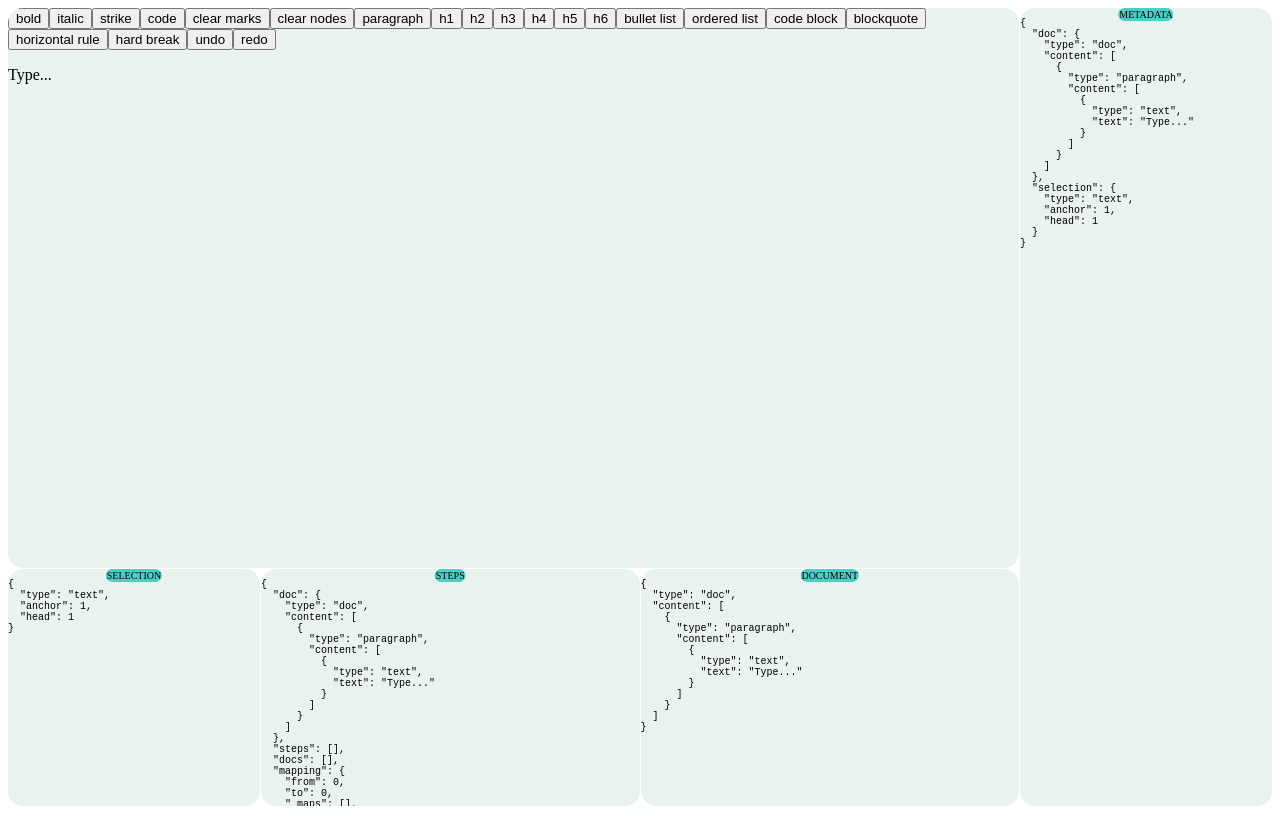
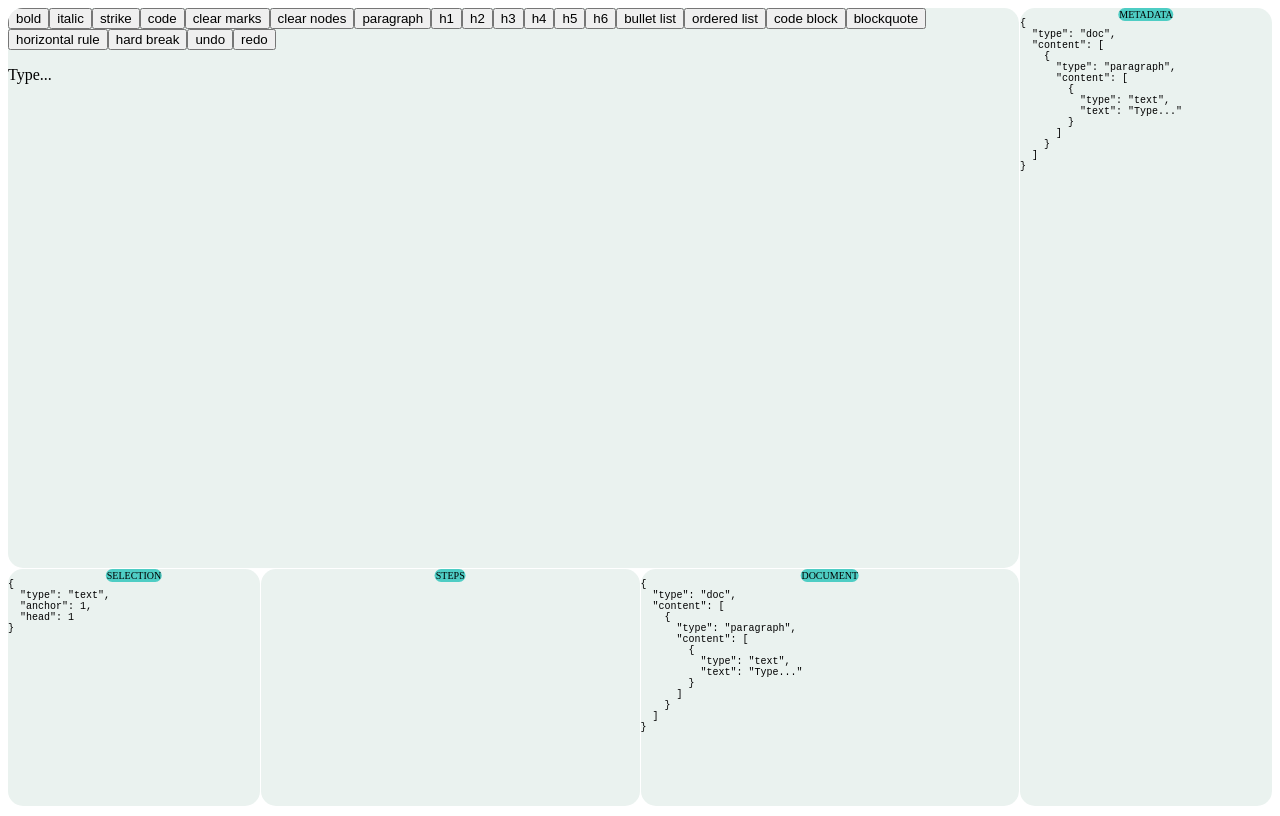
Before and after one commit to Alan-Rodz/tiptapts, a React (Create React App) app: page / in a window 1280 px wide. Built offline with nearby package versions, Linux system fonts and the light colour scheme.

Commit message:
add logic for steps

```diff
--- a/src/App.tsx
+++ b/src/App.tsx
@@ -1,6 +1,10 @@
 import { Grid, GridItem } from '@chakra-ui/react';
 import { EditorContent, useEditor } from '@tiptap/react';
+import { Editor } from '@tiptap/core'; /*import from tiptap/core instead of tiptap/react to prevent type error*/
+import { Transaction } from 'prosemirror-state';
 import StarterKit from '@tiptap/starter-kit';
+import { useEffect, useState } from 'react';
+
 import { MenuBar } from './component/MenuBar';
 import { DocumentSection } from './component/section/DocumentSection';
 import { MetadataSection } from './component/section/MetadataSection';
@@ -15,7 +19,19 @@ export const GLOBAL_COLOR = '#EAF2EF';
 // ********************************************************************************
 const initialContent = '<p>Type...</p>'
 function App() {
+  // ... States ...................................................................
+  const [steps, setSteps] = useState<any>();
   const editor = useEditor({ extensions: [StarterKit], content: initialContent, });
+
+  // ... Rendering Logic ..........................................................
+  useEffect(() => {
+    const handleUpdate = ({editor, transaction}: { editor: Editor; transaction: Transaction<any>; }) => {
+      setSteps(transaction.steps);
+    };
+    editor?.on('update', handleUpdate);
+    return () => {editor?.off('update', handleUpdate); };
+  }, [editor])
+
   return (
     <Grid h='100vh' templateRows='repeat(10, 1fr)' templateColumns='repeat(10, 1fr)' gap={1}> {/* // Make a 10x10 Grid */}
 
@@ -25,7 +41,7 @@ function App() {
       </GridItem>
 
       <GridItem rowSpan={10} colSpan={2} colStart={9} mb={2}> {/* Spans 10 rows, 2 columns, starts at column 9, this is the Metadata Area*/}
-        <MetadataSection color={GLOBAL_COLOR} borderRadius={BORDER_RADIUS} whatever={editor?.state} />
+        <MetadataSection color={GLOBAL_COLOR} borderRadius={BORDER_RADIUS} whatever={editor?.getJSON()} />
       </GridItem>
 
       <GridItem rowSpan={3} colSpan={2} rowStart={8} colStart={1} mb={2}> {/* Spans 3 rows, 2 columns, starts at row 8, column 1, this is the Selection Area*/}
@@ -33,7 +49,7 @@ function App() {
       </GridItem>
 
       <GridItem rowSpan={3} colSpan={3} rowStart={8} colStart={3} mb={2}> {/* Spans 3 rows, 3 columns, starts at row 8, column 3, this is the Operations area */}
-        <StepSection color={GLOBAL_COLOR} borderRadius={BORDER_RADIUS} steps={editor?.state.tr} />
+        <StepSection color={GLOBAL_COLOR} borderRadius={BORDER_RADIUS} steps={steps} />
       </GridItem>
 
       <GridItem rowSpan={3} colSpan={3} rowStart={8} colStart={6} mb={2}> {/* Spans 3 rows, 3 columns, starts at row 8, column 6, this is the Document Area */}
```
